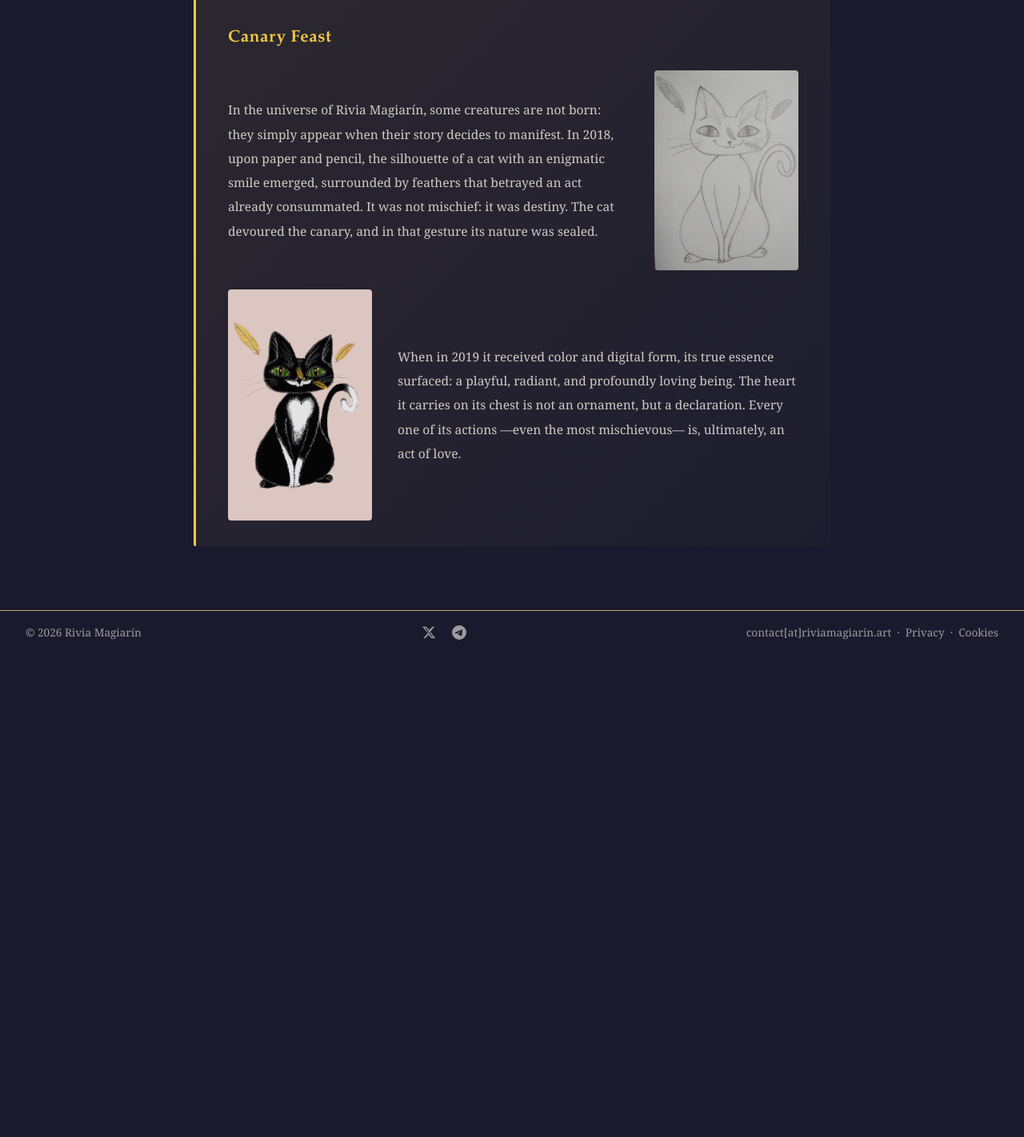
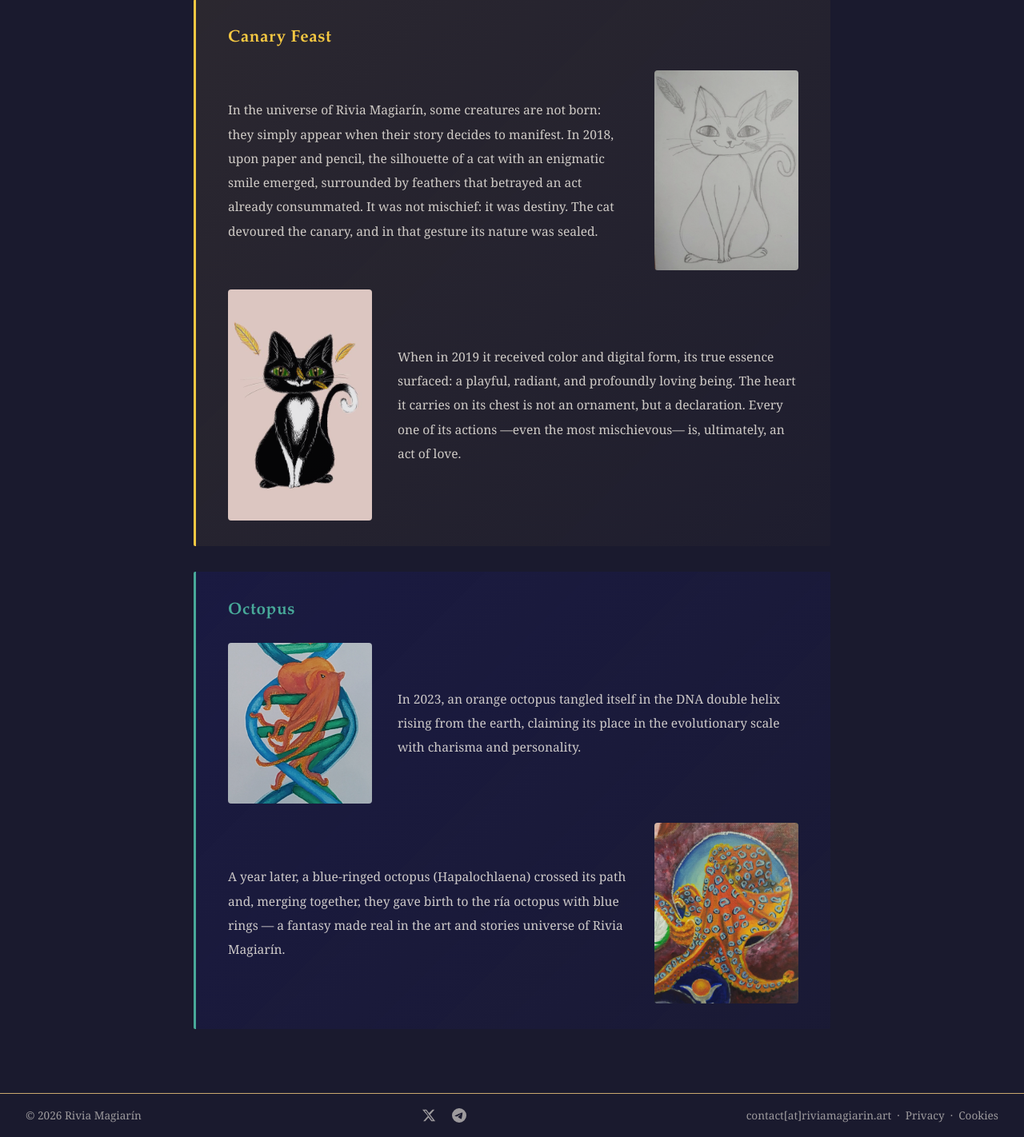
Before and after one commit to RiviaMagiarin/rivia-magiarin, a Flask app: page / in a window 1280 px wide. Shown: the part 1196-2618 px from the top of the page at 80% size. Before the commit the page ends 1996 px from the top, so only its background shows below. Run offline with Flask 3, Linux system fonts and the light colour scheme.

Commit message:
Fix: Origen Octopus in index

```diff
--- a/templates/index.html
+++ b/templates/index.html
@@ -161,5 +161,42 @@ Así está escrito y así es | por siempre y para siempre | HECHO ES
 
     </article>
 
+    <article class="home-origin home-origin--octopus">
+        <h2><a href="/octopus">Octopus</a></h2>
+
+        <div class="home-origin__row home-origin__row--reverse">
+            <div class="home-origin__text">
+                {% if lang == 'en' %}
+                <p>In 2023, an orange octopus tangled itself in the DNA double helix rising from the earth, claiming its place in the evolutionary scale with charisma and personality.</p>
+                {% elif lang == 'gl' %}
+                <p>En 2023, un polbo laranxa enredouse na dobre hélice do ADN que saía da terra, demostrando cal era o seu lugar na escala evolutiva, con carisma e personalidade.</p>
+                {% else %}
+                <p>En 2023, un pulpo naranja se enredó en la doble hélice del ADN que salía de la tierra, demostrando cuál era su lugar en la escala evolutiva, con carisma y personalidad.</p>
+                {% endif %}
+            </div>
+            <img class="home-origin__img"
+                 loading="lazy"
+                 src="{{ url_for('static', filename='images/octopus_2023.avif') }}"
+                 alt="Octopus - 2023">
+        </div>
+
+        <div class="home-origin__row">
+            <div class="home-origin__text">
+                {% if lang == 'en' %}
+                <p>A year later, a blue-ringed octopus (Hapalochlaena) crossed its path and, merging together, they gave birth to the ría octopus with blue rings — a fantasy made real in the art and stories universe of Rivia Magiarín.</p>
+                {% elif lang == 'gl' %}
+                <p>Un ano despois, un polbo con aneis azuis (Hapalochlaena) cruzouse no seu camiño e, fusionándose, deron orixe ao polbo da ría con aneis azuis — unha fantasía feita realidade no universo de arte e historias de Rivia Magiarín.</p>
+                {% else %}
+                <p>Un año después, un pulpo con anillos azules (Hapalochlaena) se cruzó en su camino y, fusionándose, dieron origen al pulpo de la ría con anillos azules — una fantasía hecha realidad en el universo de arte e historias de Rivia Magiarín.</p>
+                {% endif %}
+            </div>
+            <img class="home-origin__img"
+                 loading="lazy"
+                 src="{{ url_for('static', filename='images/octopus_2024.avif') }}"
+                 alt="Octopus - 2024">
+        </div>
+
+    </article>
+
 </section>
 {% endblock %}
```
Also changed, not shown: static/images/octopus_2023.avif (added), static/images/octopus_2024.avif (added).
